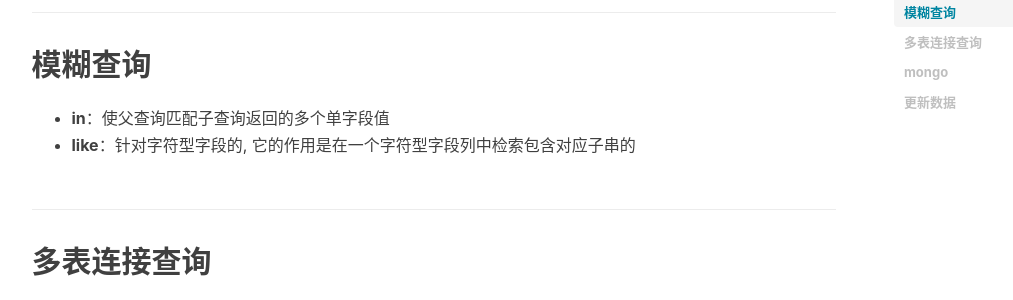
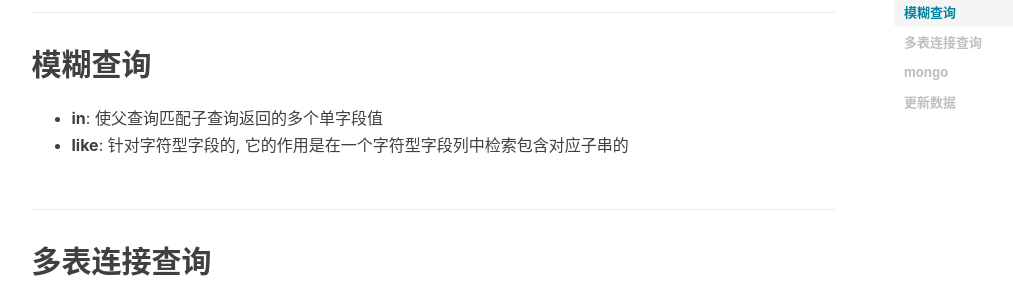
Before and after one commit to Erain-997/Erain-997.github.io, a Jekyll site: the page built from _posts/数据库/2022-09-13-数据库操作.md, in a window 1280 px wide and 1400 px high, scrolled down 1561 px. Shown: the part 152-452 px from the top of the window, without its empty margins (136-1149 px from the left). Built offline with Jekyll 4.4.1, drawn with Linux system fonts in a browser that asks for light colours; nearby versions of some CDN libraries; comment, search, counter and statistics services are not loaded; some of the changed text lies outside the part shown.

Commit message:
今日更新

```diff
--- a/_posts/数据库/2022-09-13-数据库操作.md
+++ b/_posts/数据库/2022-09-13-数据库操作.md
@@ -43,8 +44,8 @@ tags:
   limit 9
 
 ## 模糊查询
-- **in**：使父查询匹配子查询返回的多个单字段值
-- **like**：针对字符型字段的, 它的作用是在一个字符型字段列中检索包含对应子串的
+- **in**: 使父查询匹配子查询返回的多个单字段值
+- **like**: 针对字符型字段的, 它的作用是在一个字符型字段列中检索包含对应子串的
 
 ## 多表连接查询
 - **内连接查询**
@@ -71,5 +72,5 @@ tags:
   - multi : 可选, mongodb 默认是false,只更新找到的第一条记录, 如果这个参数为true,就把按条件查出来多条记录全部更新。
   - writeConcern :可选, 抛出异常的级别。一般没人使用这个参数
 - db.user.find
-- db.user.distinct：去重
+- db.user.distinct: 去重
 -
```
Also changed, not shown: other parts of _posts/数据库/2022-09-13-数据库操作.md (+1 -0 lines).
